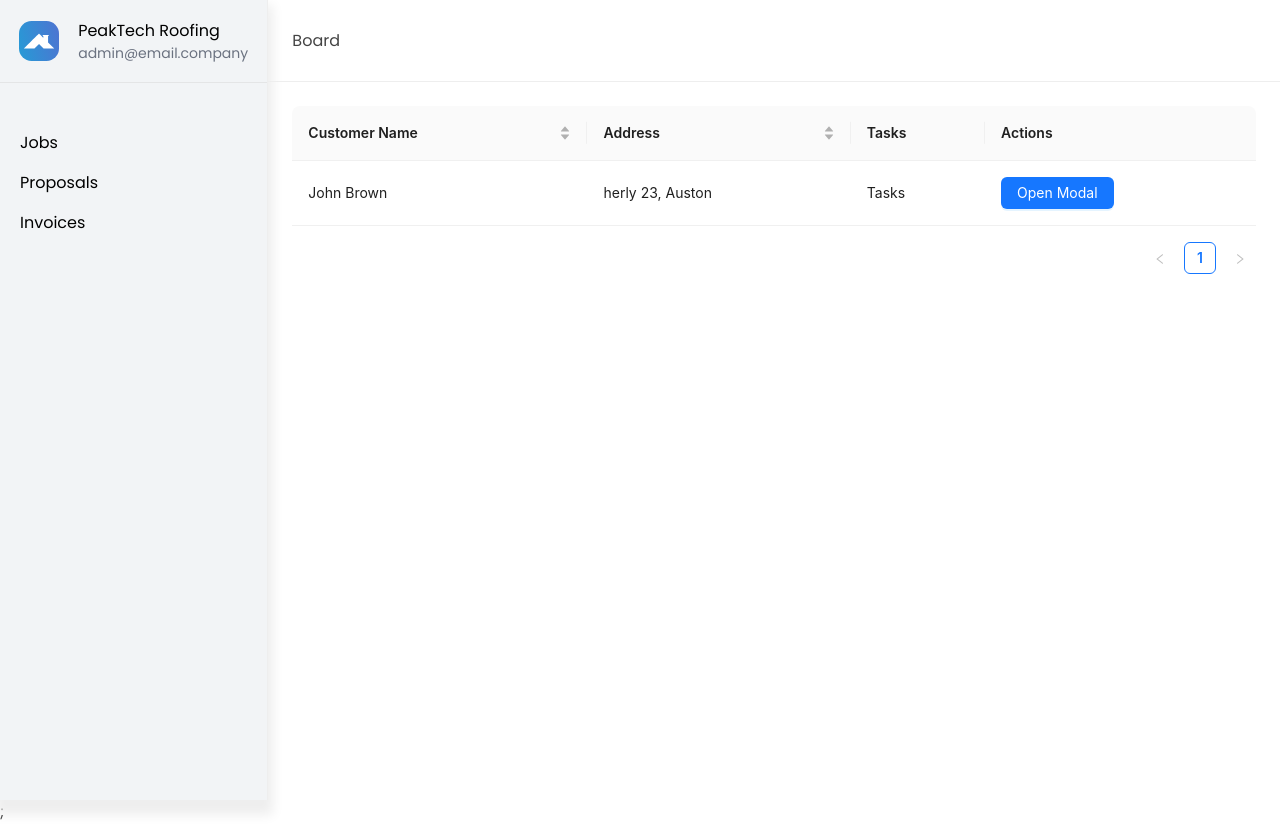
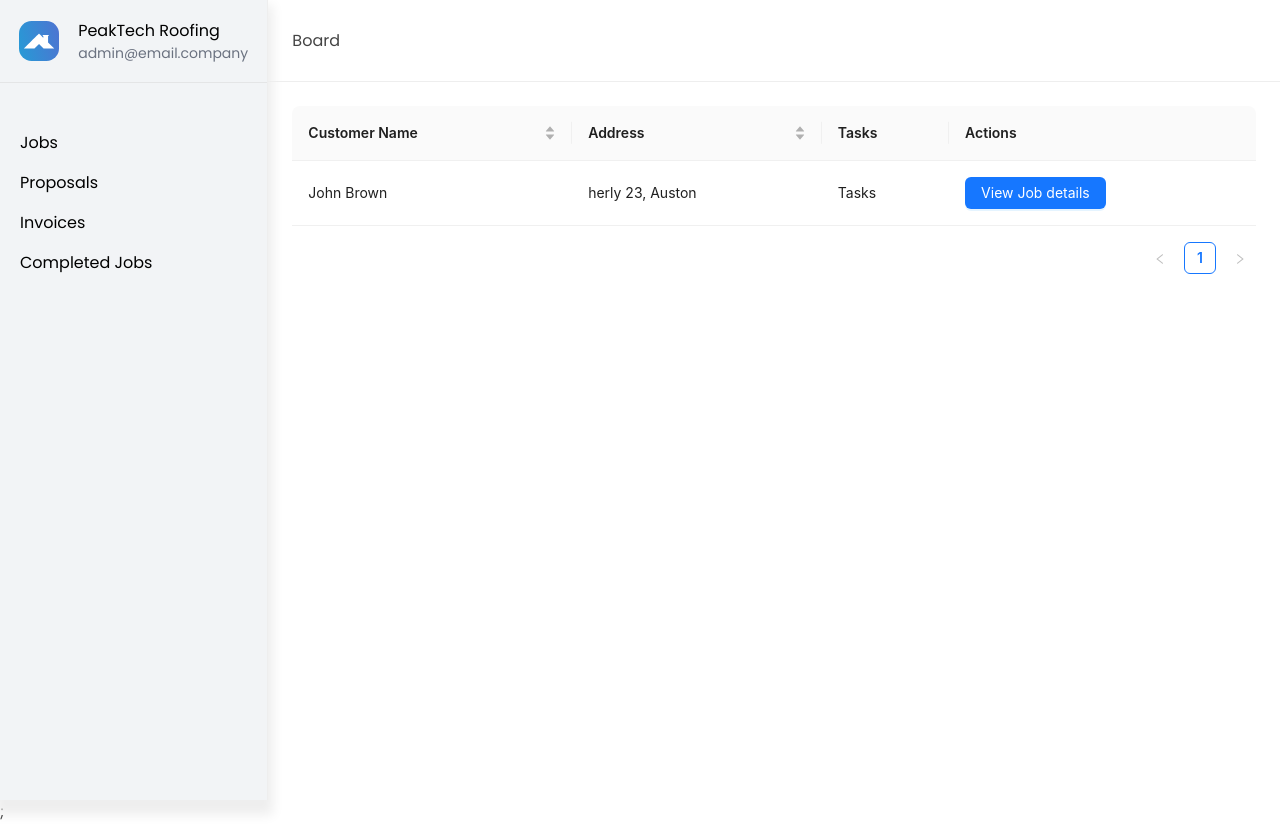
Before and after one commit to Abdulcomsian/peaktek, a React (Vite) app: page /dashboard/completedTasks in a window 1280 px wide. Built offline with nearby package versions, Linux system fonts and the light colour scheme.

Commit message:
minor changes

```diff
--- a/src/components/Dashboard/Sidebar/index.jsx
+++ b/src/components/Dashboard/Sidebar/index.jsx
@@ -17,6 +17,11 @@ export default function Sidebar({ isShow, onCloseSidebar }) {
       id: 3,
       linkSrc: "/dashboard",
       linkText: "Invoices",
+    },
+    {
+      id: 3,
+      linkSrc: "completedTasks",
+      linkText: "Completed Jobs",
     },
   ];
   return (
--- a/src/pages/CompletedJobs/index.jsx
+++ b/src/pages/CompletedJobs/index.jsx
@@ -25,7 +25,7 @@ const CompletedJobs = () => {
       dataIndex: "actions",
       render: (_, record) => (
         <Button type="primary" onClick={() => handleOpenModal(record)}>
-          Open Modal
+          View Job details
         </Button>
       ),
     },
```
